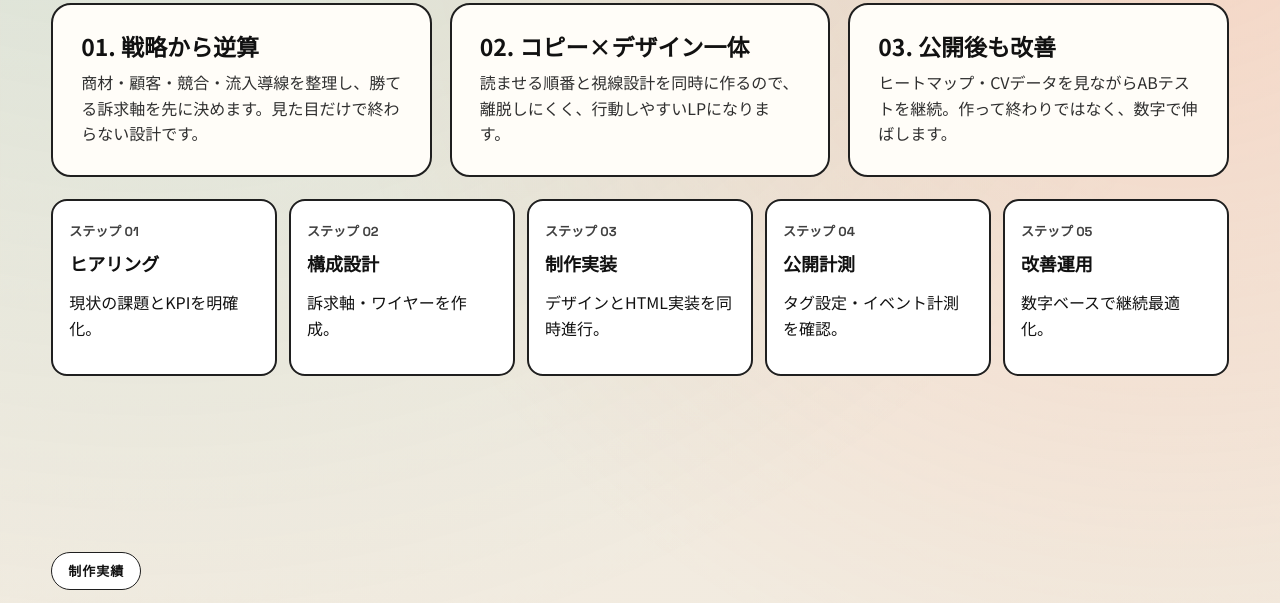
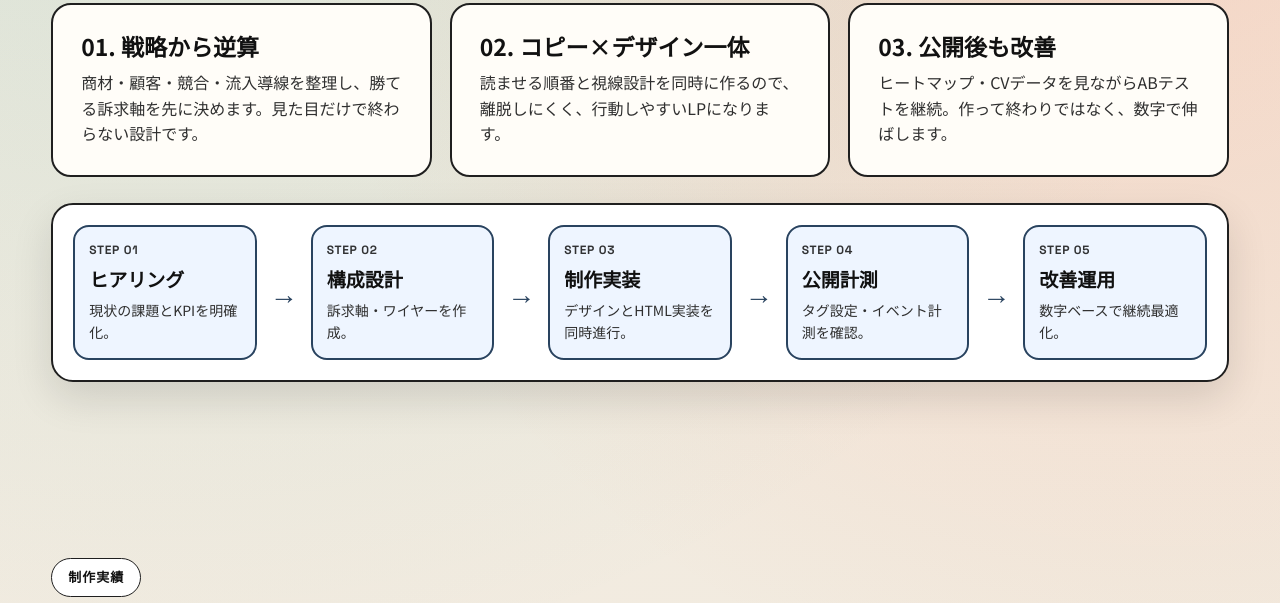
Before and after one commit to kazcreativestudio0/lp-sample1-site, a plain HTML site: page index.html in a window 1280 px wide. Shown: the part 1056-1659 px from the top of the page. Drawn offline with Linux system fonts and the light colour scheme.

Commit message:
コメント反映: フロー図解化・価格更新・連絡先更新

```diff
--- a/index.html
+++ b/index.html
@@ -271,31 +271,57 @@
     }
 
     .process {
-      display: grid;
-      grid-template-columns: repeat(5, minmax(0, 1fr));
-      gap: 12px;
-      margin-top: 22px;
+      margin-top: 26px;
+      background: #fff;
+      border: 2px solid var(--line);
+      border-radius: 22px;
+      padding: 20px;
+      box-shadow: var(--shadow);
     }
 
-    .step {
-      background: #fff;
-      border: 2px solid var(--line);
-      border-radius: 16px;
-      padding: 16px;
-      min-height: 144px;
+    .flow-diagram {
+      display: grid;
+      grid-template-columns: 1fr 34px 1fr 34px 1fr 34px 1fr 34px 1fr;
+      gap: 10px;
+      align-items: stretch;
     }
 
-    .step span {
-      font-family: 'Space Grotesk', sans-serif;
-      font-size: 13px;
-      font-weight: 700;
-      opacity: 0.8;
+    .flow-step {
+      background: #eef5ff;
+      border: 2px solid #29435f;
+      border-radius: 16px;
+      padding: 14px;
+      display: grid;
+      gap: 8px;
     }
 
-    .step h4 {
-      margin: 10px 0 8px;
-      font-size: 18px;
+    .flow-step .step-no {
+      font-family: 'Space Grotesk', sans-serif;
+      font-size: 12px;
+      font-weight: 700;
+      letter-spacing: 0.06em;
+      opacity: 0.85;
+    }
+
+    .flow-step h4 {
+      margin: 0;
+      font-size: 19px;
       line-height: 1.2;
+    }
+
+    .flow-step p {
+      margin: 0;
+      font-size: 14px;
+      color: var(--soft-ink);
+    }
+
+    .flow-arrow {
+      display: grid;
+      place-items: center;
+      font-size: 28px;
+      font-weight: 900;
+      color: #29435f;
+      user-select: none;
     }
 
     .works {
@@ -487,8 +513,14 @@
         grid-template-columns: repeat(2, minmax(0, 1fr));
       }
 
-      .process {
-        grid-template-columns: repeat(3, minmax(0, 1fr));
+      .flow-diagram {
+        grid-template-columns: 1fr;
+      }
+
+      .flow-arrow {
+        transform: rotate(90deg);
+        font-size: 24px;
+        line-height: 1;
       }
     }
 
@@ -503,9 +535,12 @@
 
       .grid-3,
       .works,
-      .pricing,
+      .pricing {
+        grid-template-columns: 1fr;
+      }
+
       .process {
-        grid-template-columns: 1fr;
+        padding: 14px;
       }
 
       .price.recommend {
@@ -590,11 +625,37 @@
         </div>
 
         <div class="process reveal">
-          <div class="step"><span>ステップ 01</span><h4>ヒアリング</h4><p>現状の課題とKPIを明確化。</p></div>
-          <div class="step"><span>ステップ 02</span><h4>構成設計</h4><p>訴求軸・ワイヤーを作成。</p></div>
-          <div class="step"><span>ステップ 03</span><h4>制作実装</h4><p>デザインとHTML実装を同時進行。</p></div>
-          <div class="step"><span>ステップ 04</span><h4>公開計測</h4><p>タグ設定・イベント計測を確認。</p></div>
-          <div class="step"><span>ステップ 05</span><h4>改善運用</h4><p>数字ベースで継続最適化。</p></div>
+          <div class="flow-diagram">
+            <div class="flow-step">
+              <span class="step-no">STEP 01</span>
+              <h4>ヒアリング</h4>
+              <p>現状の課題とKPIを明確化。</p>
+            </div>
+            <div class="flow-arrow" aria-hidden="true">→</div>
+            <div class="flow-step">
+              <span class="step-no">STEP 02</span>
+              <h4>構成設計</h4>
+              <p>訴求軸・ワイヤーを作成。</p>
+            </div>
+            <div class="flow-arrow" aria-hidden="true">→</div>
+            <div class="flow-step">
+              <span class="step-no">STEP 03</span>
+              <h4>制作実装</h4>
+              <p>デザインとHTML実装を同時進行。</p>
+            </div>
+            <div class="flow-arrow" aria-hidden="true">→</div>
+            <div class="flow-step">
+              <span class="step-no">STEP 04</span>
+              <h4>公開計測</h4>
+              <p>タグ設定・イベント計測を確認。</p>
+            </div>
+            <div class="flow-arrow" aria-hidden="true">→</div>
+            <div class="flow-step">
+              <span class="step-no">STEP 05</span>
+              <h4>改善運用</h4>
+              <p>数字ベースで継続最適化。</p>
+            </div>
+          </div>
         </div>
       </div>
     </section>
@@ -636,7 +697,7 @@
         <div class="pricing">
           <article class="price reveal">
             <h4>スターター</h4>
-            <p class="yen">¥300,000〜</p>
+            <p class="yen">¥30,000〜</p>
             <ul class="list">
               <li>・LP 1ページ制作</li>
               <li>・構成案 + デザイン + 実装</li>
@@ -645,7 +706,7 @@
           </article>
           <article class="price recommend reveal">
             <h4>グロース</h4>
-            <p class="yen">¥600,000〜</p>
+            <p class="yen">¥60,000〜</p>
             <ul class="list">
               <li>・戦略設計 + LP制作</li>
               <li>・計測設計 + タグ実装</li>
@@ -654,7 +715,7 @@
           </article>
           <article class="price reveal">
             <h4>スケール</h4>
-            <p class="yen">¥1,000,000〜</p>
+            <p class="yen">¥100,000〜</p>
             <ul class="list">
               <li>・複数LP同時制作</li>
               <li>・運用改善を月次継続</li>
@@ -692,8 +753,8 @@
           <h2>LPを、売上装置に変える。</h2>
           <p>現状LPの課題診断から改善案まで、30分で具体化します。まずは無料相談で、次の一手を決めましょう。</p>
           <div class="cta-row" style="justify-content:center;">
-            <a class="btn primary" href="mailto:hello@kaz-lp.studio">無料相談を申し込む</a>
-            <a class="btn secondary" href="tel:+81-00-0000-0000">電話で相談する</a>
+            <a class="btn primary" href="mailto:kaz.crative.studio0@gmail.com">無料相談を申し込む</a>
+            <a class="btn secondary" href="tel:09063535958">電話で相談する</a>
           </div>
         </div>
       </div>
```
